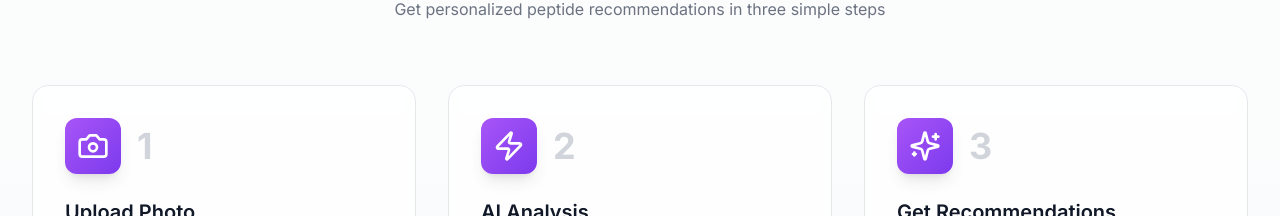
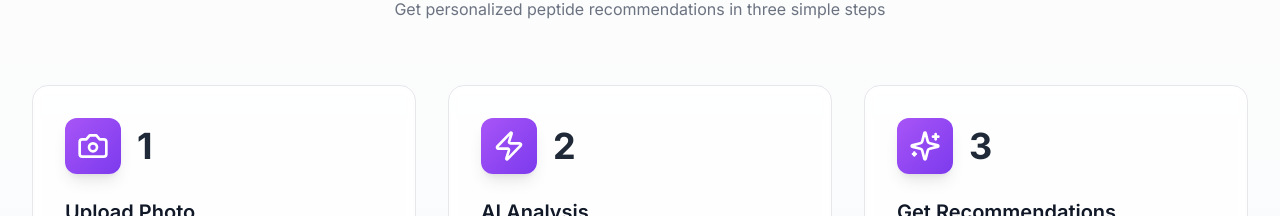
Before and after one commit to Blockeeer/facial-analyzer, a React (Vite) app in the folder client/: page / in a window 1280 px wide. Shown: the part 780-996 px from the top of the page. Built offline with nearby package versions, Linux system fonts and the light colour scheme; no server answers.

Commit message:
update ui color

```diff
--- a/client/src/pages/HomePage.jsx
+++ b/client/src/pages/HomePage.jsx
@@ -175,7 +175,7 @@
         <div className={`w-14 h-14 rounded-xl bg-gradient-to-br ${iconBg} flex items-center justify-center shadow-lg group-hover:shadow-glow transition-shadow`}>
           {icon}
         </div>
-        <span className="text-4xl font-bold text-gray-300">{step}</span>
+        <span className="text-4xl font-bold text-gray-800">{step}</span>
       </div>
       <h3 className="text-xl font-semibold text-gray-900 mb-3">{title}</h3>
       <p className="text-gray-500 leading-relaxed">{description}</p>
```
